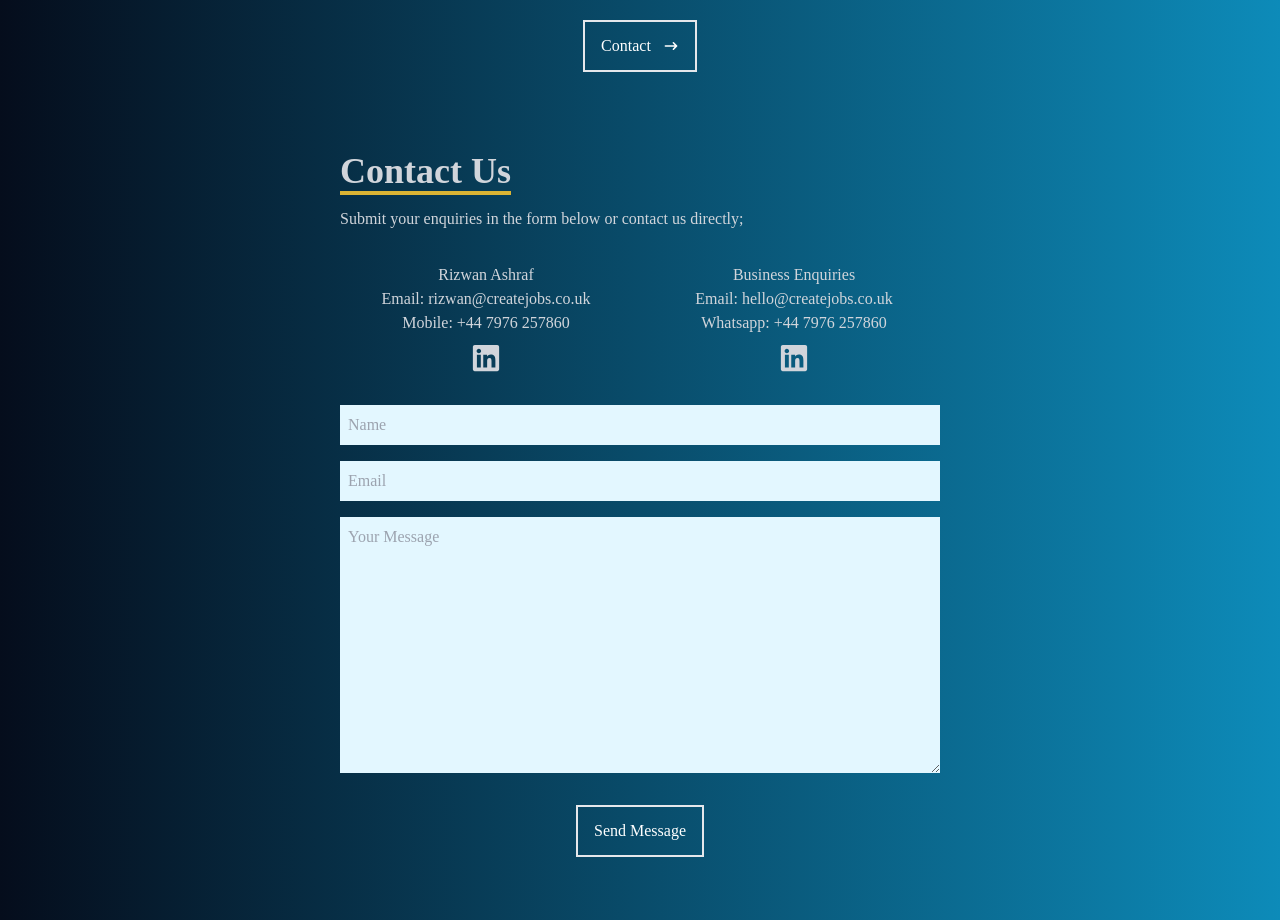
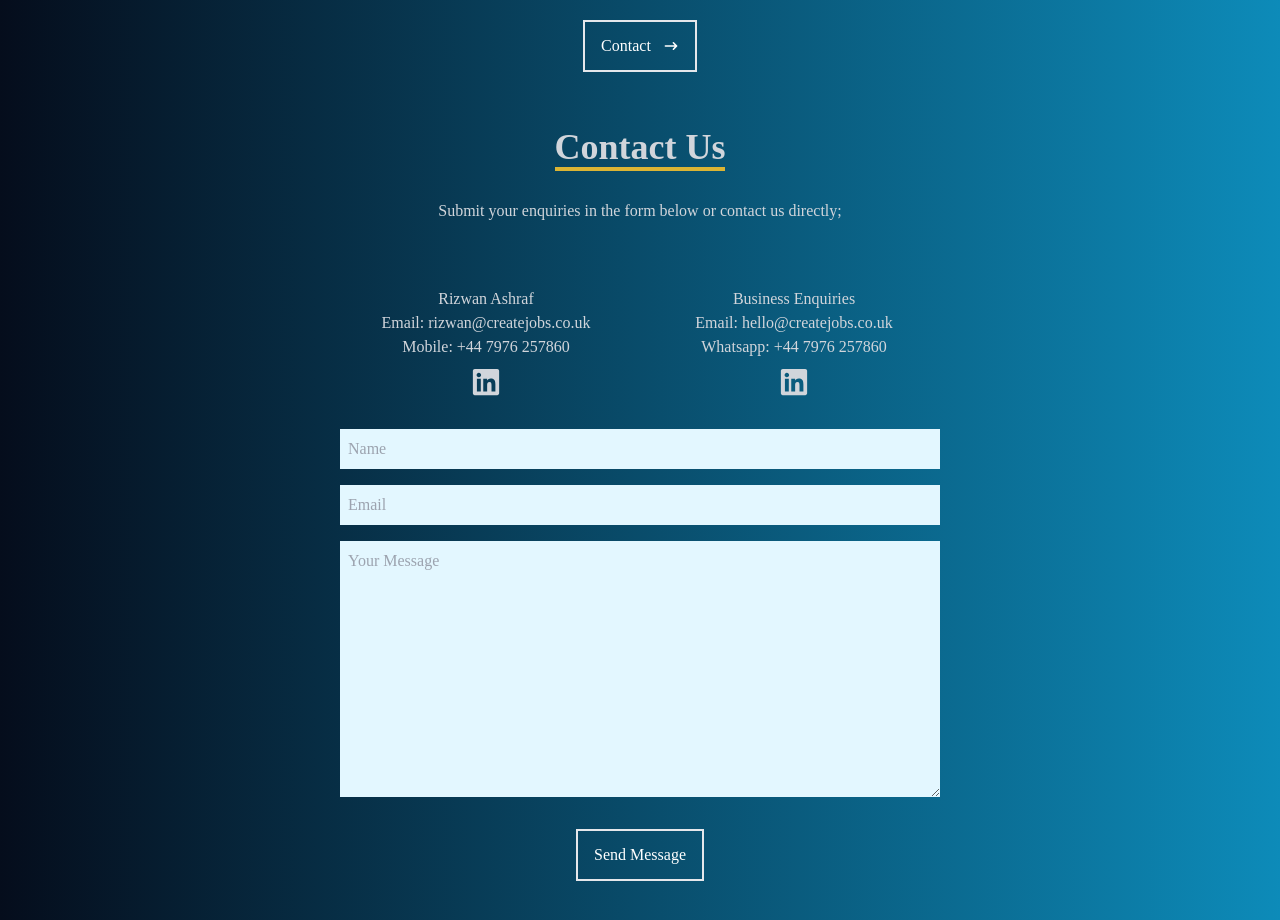
Before and after one commit to riz1ash786/create-jobs, a React (Create React App) app: page / in a window 1280 px wide. Shown: the part 4660-5580 px from the top of the page. Built offline with nearby package versions, Linux system fonts and the light colour scheme.

Commit message:
text center contact

```diff
--- a/src/components/Contact.jsx
+++ b/src/components/Contact.jsx
@@ -5,9 +5,9 @@ const Contact = () => {
   return (
     <div name='contact' className='w-full h-screen bg-gradient-to-r from-[#050d1c] to-[#0d8bb9] flex justify-center items-center p-4'>
         <form method='POST' action="https://getform.io/f/xboMzBeg" className='flex flex-col max-w-[600px] w-full'>
-            <div className='pb-8'>
+            <div className='pb-8 text-center'>
                 <p className='text-4xl font-bold inline border-b-4 border-[#dbb434] text-gray-300'>Contact Us</p>
-                <p className='text-gray-300 pt-4'>Submit your enquiries in the form below or contact us directly;</p>
+                <p className='text-gray-300 py-8'>Submit your enquiries in the form below or contact us directly;</p>
             </div>
             <div className='pb-8 max-w-[1000px] w-full grid sm:grid-cols-2 gap-8 px-2 text-gray-300'>
             <div className='sm:text-center'>
```
